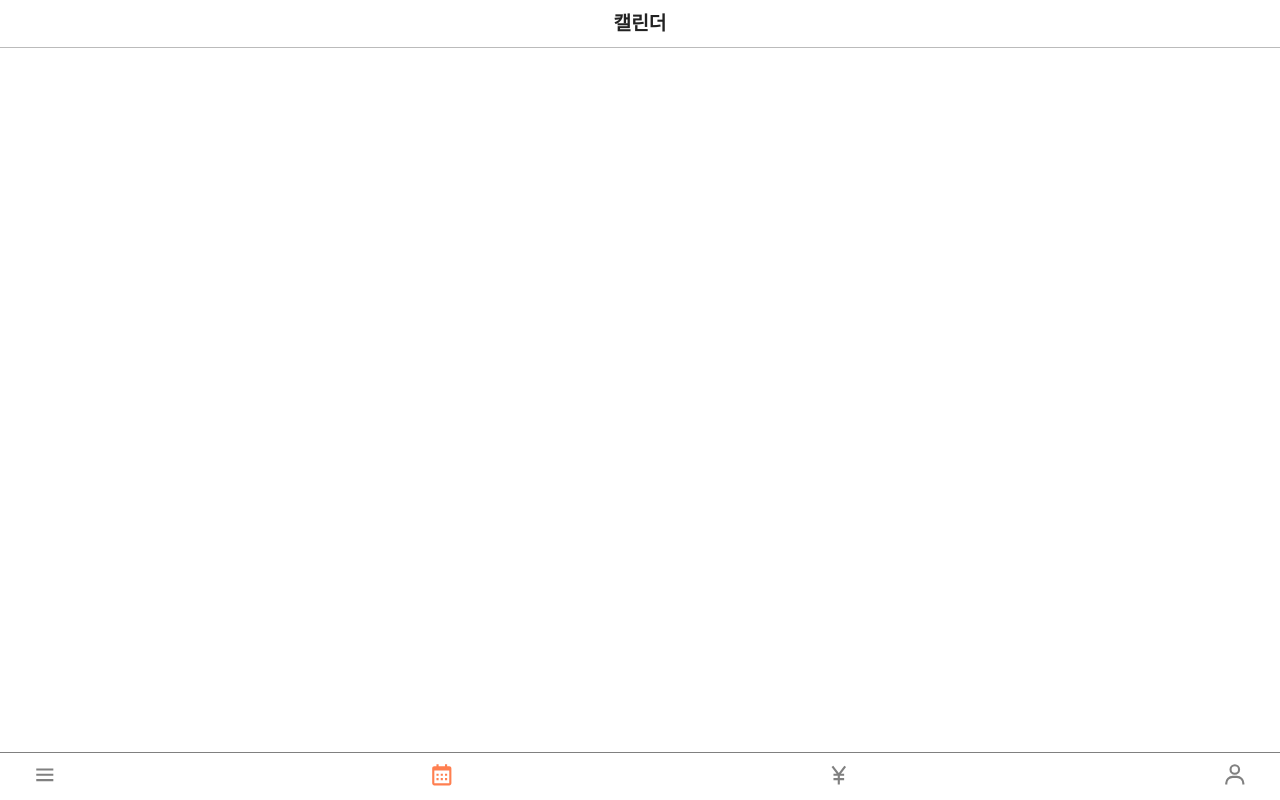
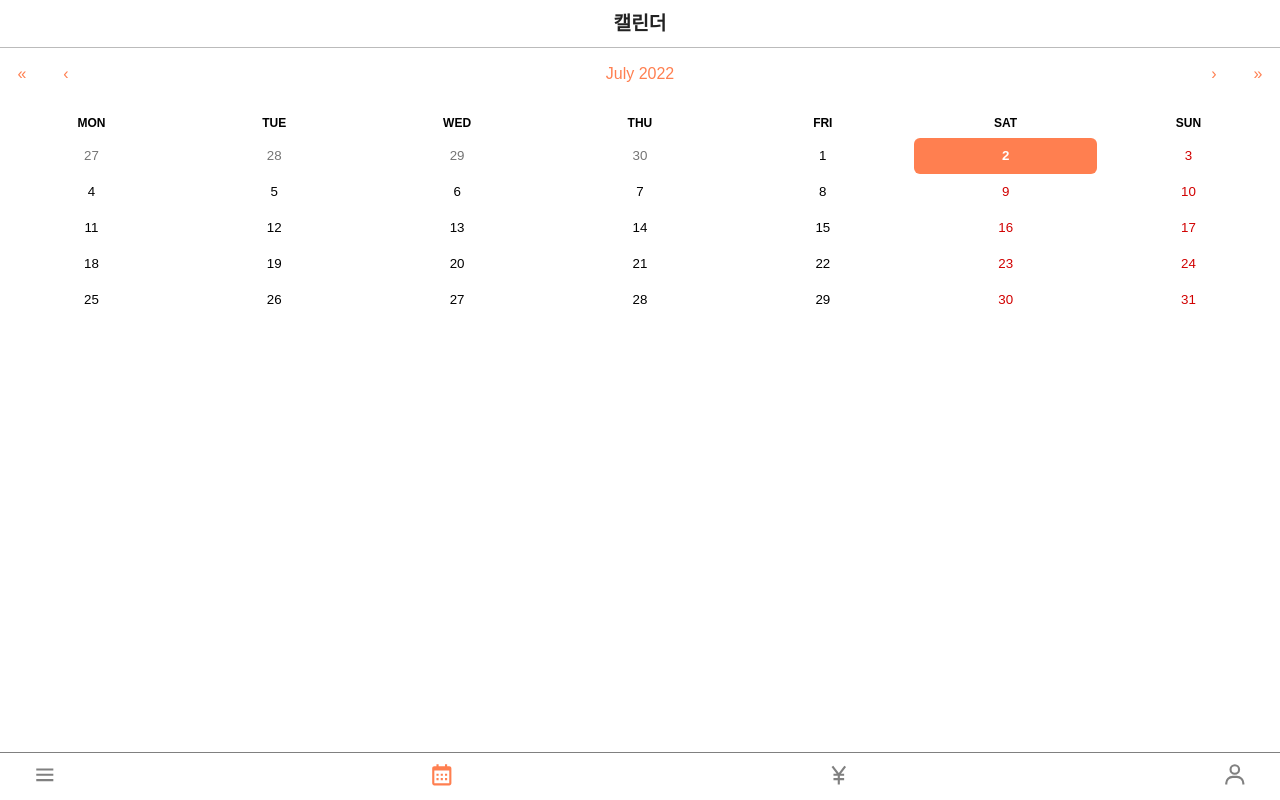
Before and after one commit to gimsamgyo/summer_study_planner, a React (Vite) app: page /calender in a window 1280 px wide. Built offline with nearby package versions, Linux system fonts and the light colour scheme.

Commit message:
feat : add calender Component

```diff
--- a/src/pages/Calender.tsx
+++ b/src/pages/Calender.tsx
@@ -1,9 +1,115 @@
+import { useState } from 'react';
+import CalendarScreen from 'react-calendar';
+import styled from 'styled-components';
+
 import Layout from '@/components/Layout';
+import 'react-calendar/dist/Calendar.css';
 
-const Calender = () => (
-  <Layout title='캘린더'>
-    <div />
-  </Layout>
-);
+const CalenderWrapper = styled.div`
+  height: 100%;
+  .react-calendar {
+    width: 100vw;
+    max-width: 100%;
+    border: none;
+    font-family: Arial, Helvetica, sans-serif;
+    line-height: 1.125em;
+  }
+  .react-calendar__navigation button {
+    color: coral;
+    min-width: 44px;
+    background: none;
+    font-size: 16px;
+    margin-top: 8px;
+  }
+  .react-calendar__navigation button:enabled:hover,
+  .react-calendar__navigation button:enabled:focus {
+    background-color: #f8f8fa;
+  }
+  .react-calendar__navigation button[disabled] {
+    background-color: #f0f0f0;
+  }
+  abbr[title] {
+    text-decoration: none;
+  }
+
+  .react-calendar__tile:enabled:hover,
+  .react-calendar__tile:enabled:focus {
+    background: #f8f8fa;
+    color: coral;
+    border-radius: 6px;
+  }
+  .react-calendar__tile--now {
+    background: #fff6f2;
+    border-radius: 6px;
+    font-weight: bold;
+    color: coral;
+  }
+  .react-calendar__tile--now:enabled:hover,
+  .react-calendar__tile--now:enabled:focus {
+    background: coral33;
+    border-radius: 6px;
+    font-weight: bold;
+    color: coral;
+  }
+  .react-calendar__tile--hasActive:enabled:hover,
+  .react-calendar__tile--hasActive:enabled:focus {
+    background: #f8f8fa;
+  }
+  .react-calendar__tile--active {
+    background: coral;
+    border-radius: 6px;
+    font-weight: bold;
+    color: white;
+  }
+  .react-calendar__tile--active:enabled:hover,
+  .react-calendar__tile--active:enabled:focus {
+    background: coral;
+    color: white;
+  }
+  .react-calendar--selectRange .react-calendar__tile--hover {
+    background-color: #f8f8fa;
+  }
+  .react-calendar__tile--range {
+    background: #f8f8fa;
+    color: coral;
+    border-radius: 0;
+  }
+  .react-calendar__tile--rangeStart {
+    border-top-right-radius: 0;
+    border-bottom-right-radius: 0;
+    border-top-left-radius: 6px;
+    border-bottom-left-radius: 6px;
+    background: coral;
+    color: white;
+  }
+  .react-calendar__tile--rangeEnd {
+    /* border-top-left-radius: 0;
+    border-bottom-left-radius: 0; */
+    border-top-right-radius: 6px;
+    border-bottom-right-radius: 6px;
+    background: coral;
+    color: white;
+  }
+`;
+
+const CalenderDetailContainer = styled.div``;
+
+const Calender = () => {
+  const [selectedDate, setSelectedDate] = useState(new Date());
+
+  return (
+    <Layout title='캘린더'>
+      <div />
+      <CalenderWrapper>
+        <CalendarScreen
+          formatDay={(locale, date) => date.getDate().toString()}
+          onChange={setSelectedDate}
+          value={selectedDate}
+        />
+        <CalenderDetailContainer />
+      </CalenderWrapper>
+    </Layout>
+  );
+};
 
 export default Calender;
```
